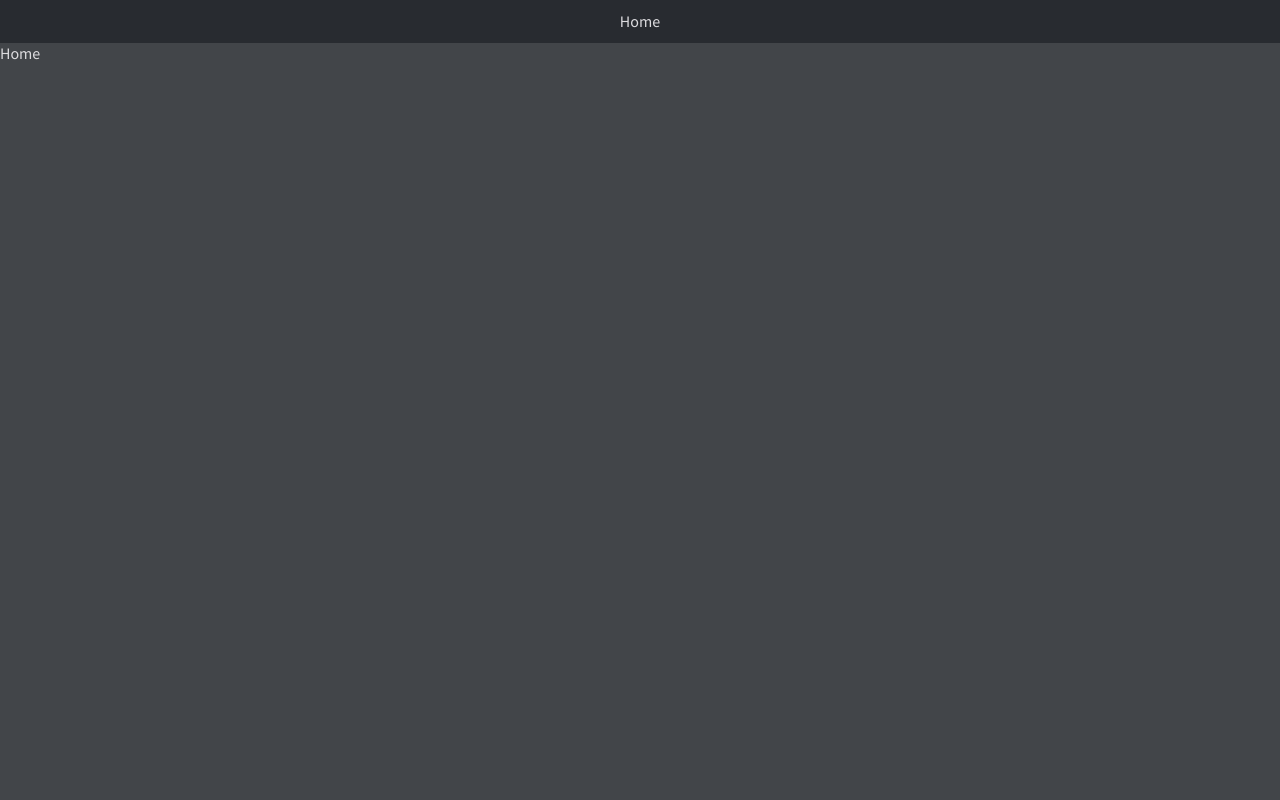
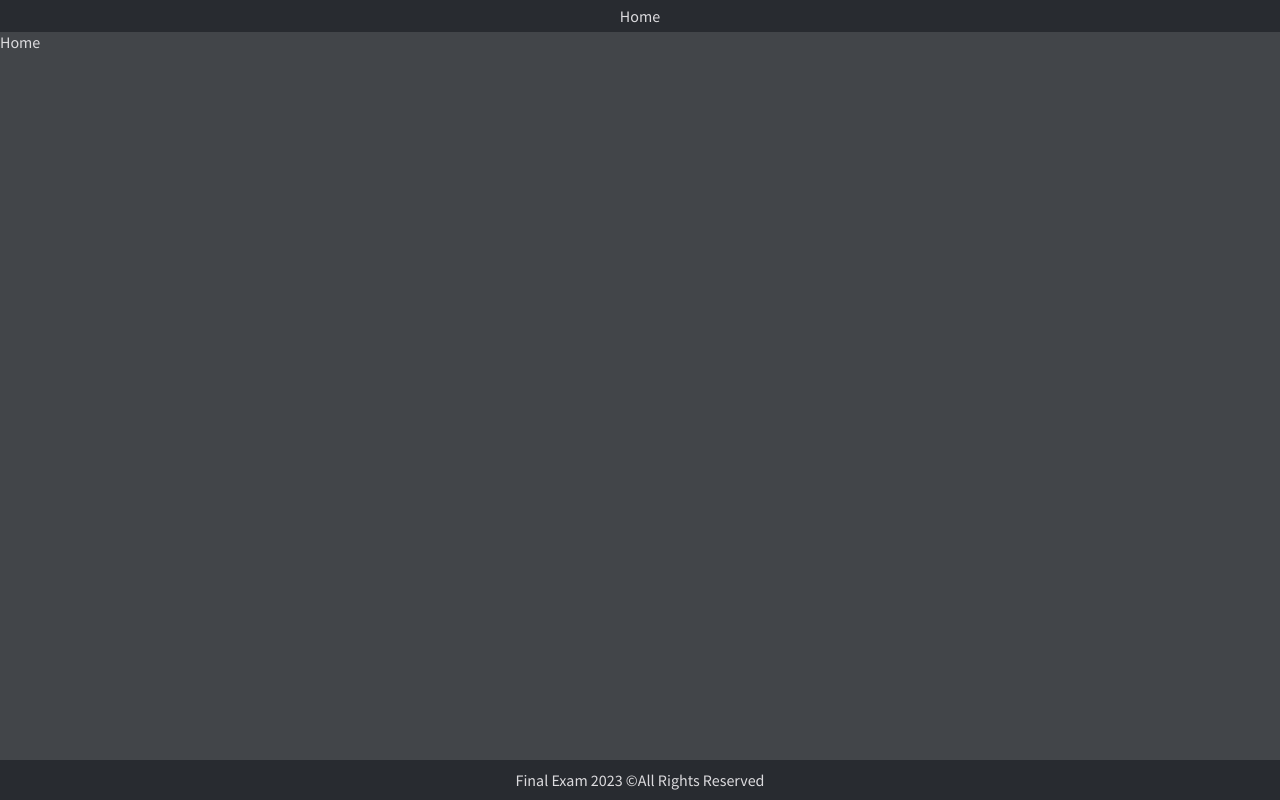
Before and after one commit to aleksasdev/final-exam, a React (Vite) app: page / in a window 1280 px wide. Built offline with nearby package versions, Linux system fonts and the light colour scheme.

Commit message:
added footer

```diff
--- a/src/App.jsx
+++ b/src/App.jsx
@@ -1,6 +1,7 @@
 import { Route, Routes } from "react-router-dom"
 import { Home } from "@/components/home/Home"
 import { Navbar } from "@/components/main/Navbar"
+import { Footer } from "@/components/main/Footer"
 
 function App() {
 
@@ -11,6 +12,7 @@ function App() {
                <Route path="/" element={<Home />} />
             </Route>
          </Routes>
+         <Footer />
       </>
    )
 }
--- /dev/null
+++ b/src/components/main/Footer.jsx
@@ -0,0 +1,9 @@
+import React from 'react'
+
+export const Footer = () => {
+   return (
+      <footer>
+         <p>Final Exam 2023 ©All Rights Reserved</p>
+      </footer>
+   )
+}
--- a/src/components/main/main.css
+++ b/src/components/main/main.css
@@ -11,13 +11,21 @@ body{
 
 nav{
    background-color: var(--color-primary);
-   padding:0.71rem;
    display: flex;
    justify-content: center;
    align-items: center;
+   height: 2rem;
 }
 nav a{
    text-decoration: none;
+}
+
+footer{
+   background-color: var(--color-primary);
+   height: 2.5rem;
+   display: flex;
+   align-items: center;
+   justify-content: center;
 }
 
 section{
```
